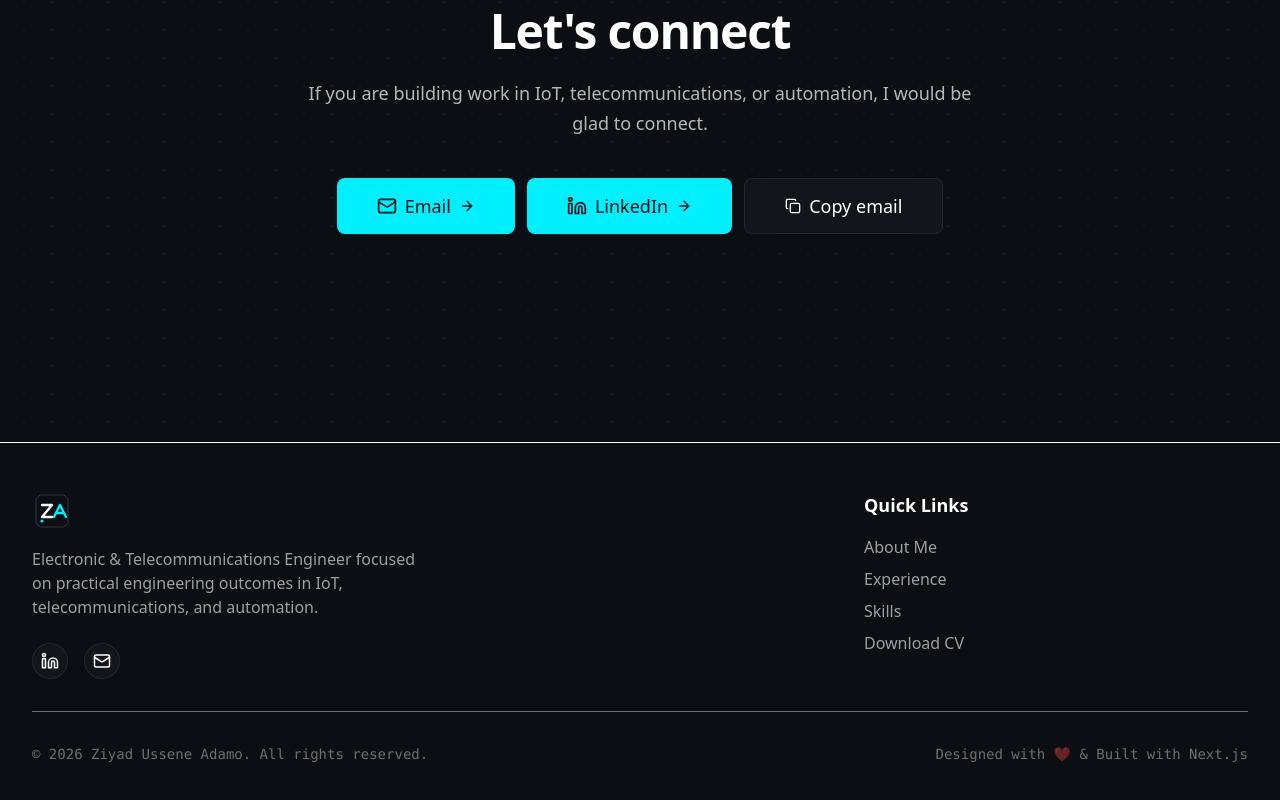
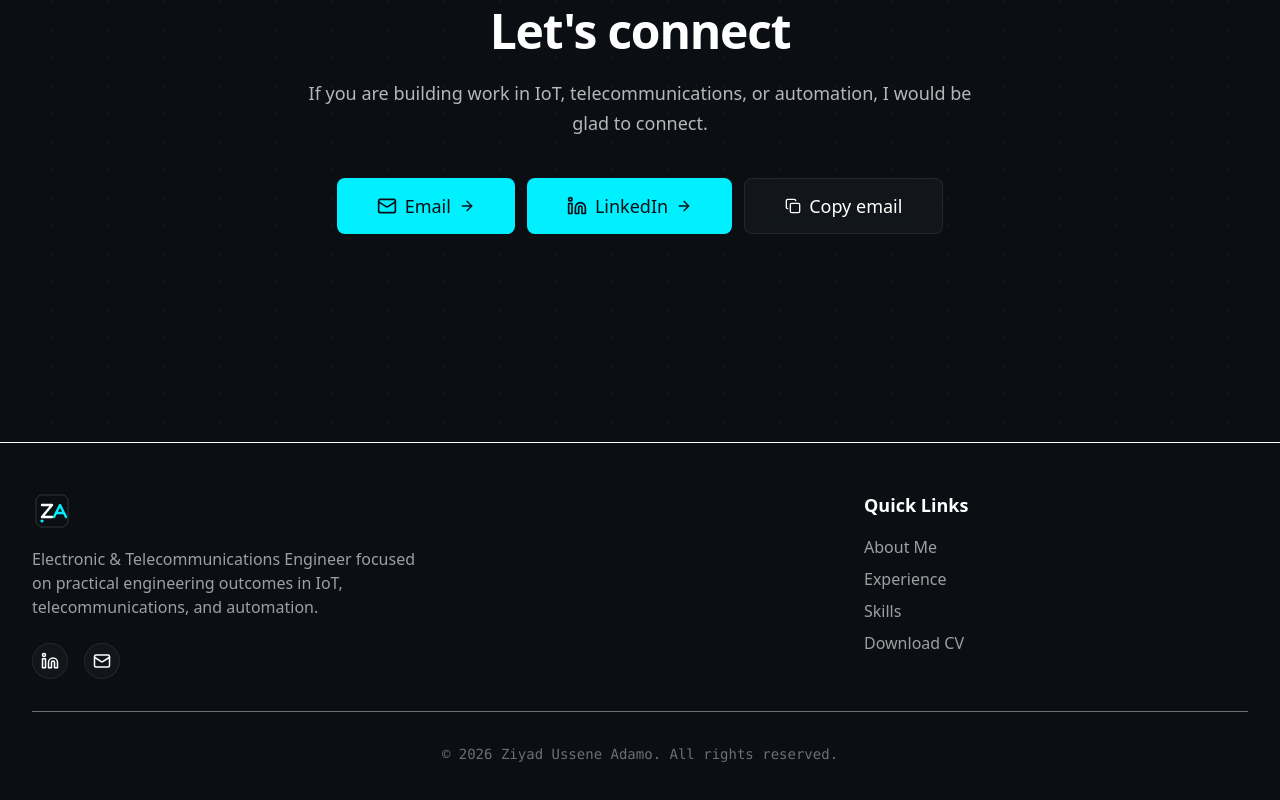
Before and after one commit to Ziyad-Adamo/Ziyad-Adamo, a Next.js app: page / in a window 1280 px wide. Shown: the part 6536-7336 px from the top of the page. Built offline with nearby package versions, Linux system fonts and the light colour scheme; no server answers.

Commit message:
fix: simplify footer bottom section

```diff
--- a/components/layout/Footer.tsx
+++ b/components/layout/Footer.tsx
@@ -48,9 +48,8 @@ export function Footer() {
                     </div>
                 </div>
 
-                <div className="pt-8 border-t border-border flex flex-col md:flex-row justify-between items-center gap-4 text-sm text-foreground/40 font-mono">
+                <div className="pt-8 border-t border-border flex flex-col items-center gap-4 text-sm text-foreground/40 font-mono text-center">
                     <p>&copy; {currentYear} {t.personal.fullName}. All rights reserved.</p>
-                    <p>{t.ui.builtWith.replace("{heart}", "❤️")}</p>
                 </div>
             </Container>
         </footer>
```
